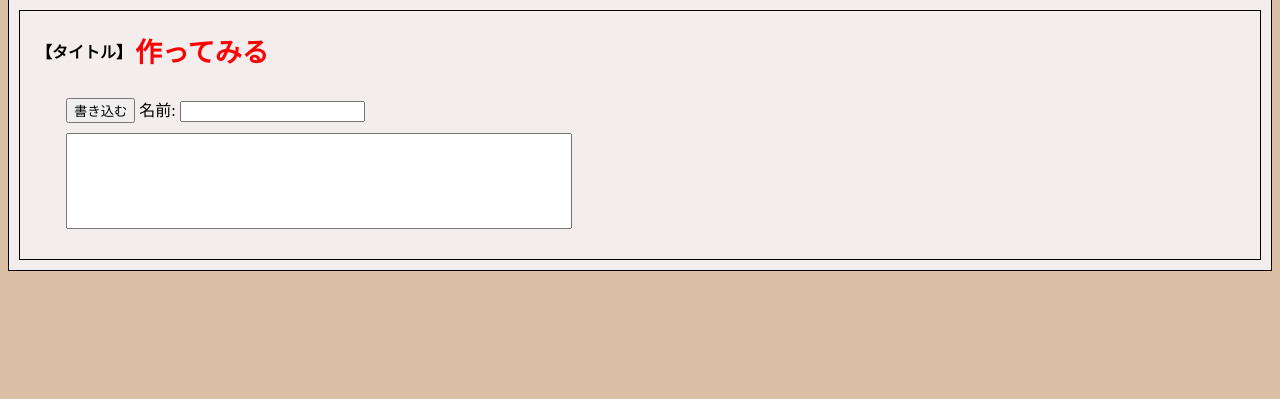
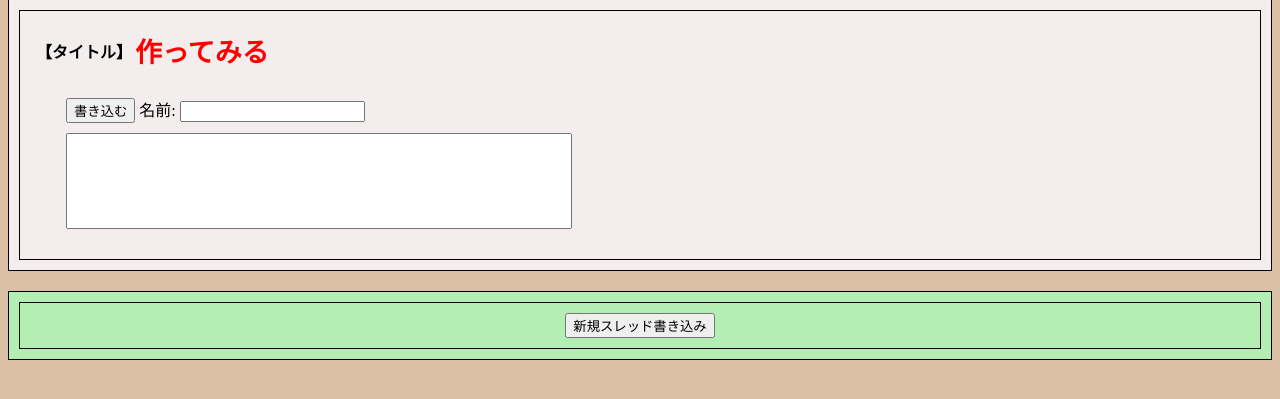
Before and after one commit to YutoOtake0015/2ch-bbs, a PHP site: page / in a window 1280 px wide. Shown: the part 114-513 px from the top of the page. Run offline with PHP 8.4, Linux system fonts and the light colour scheme; data that the repository does not hold is empty.

Commit message:
feat: Add thread creation button

```diff
--- /dev/null
+++ b/app/parts/newThreadButton.php
@@ -0,0 +1,5 @@
+<div class="newThreadWrapper">
+    <div class="newChildThreadWrapper">
+        <button><a href="">新規スレッド書き込み</a></button>
+    </div>
+</div>
--- a/assets/css/style.css
+++ b/assets/css/style.css
@@ -70,3 +70,25 @@ section .comment {
 .errorMessage {
   color: red;
 }
+
+/* 新規スレッド */
+.newThreadWrapper {
+  background-color: #b3eeb3;
+  padding: 10px;
+  max-width: 1300px;
+  margin: 0 auto;
+  border: 1px solid black;
+  margin-bottom: 20px;
+}
+
+.newChildThreadWrapper {
+  text-align: center;
+  padding: 10px;
+  border: 1px solid black;
+}
+
+.newChildThreadWrapper button a {
+  width: 150px;
+  color: black;
+  text-decoration: none;
+}
--- a/index.php
+++ b/index.php
@@ -11,5 +11,6 @@
     <?php include_once("app/functions/comment_add.php"); ?>
     <?php include("app/parts/validation.php"); ?>
     <?php include("app/parts/thread.php"); ?>
+    <?php include("app/parts/newThreadButton.php") ?>
   </body>
 </html>
```
